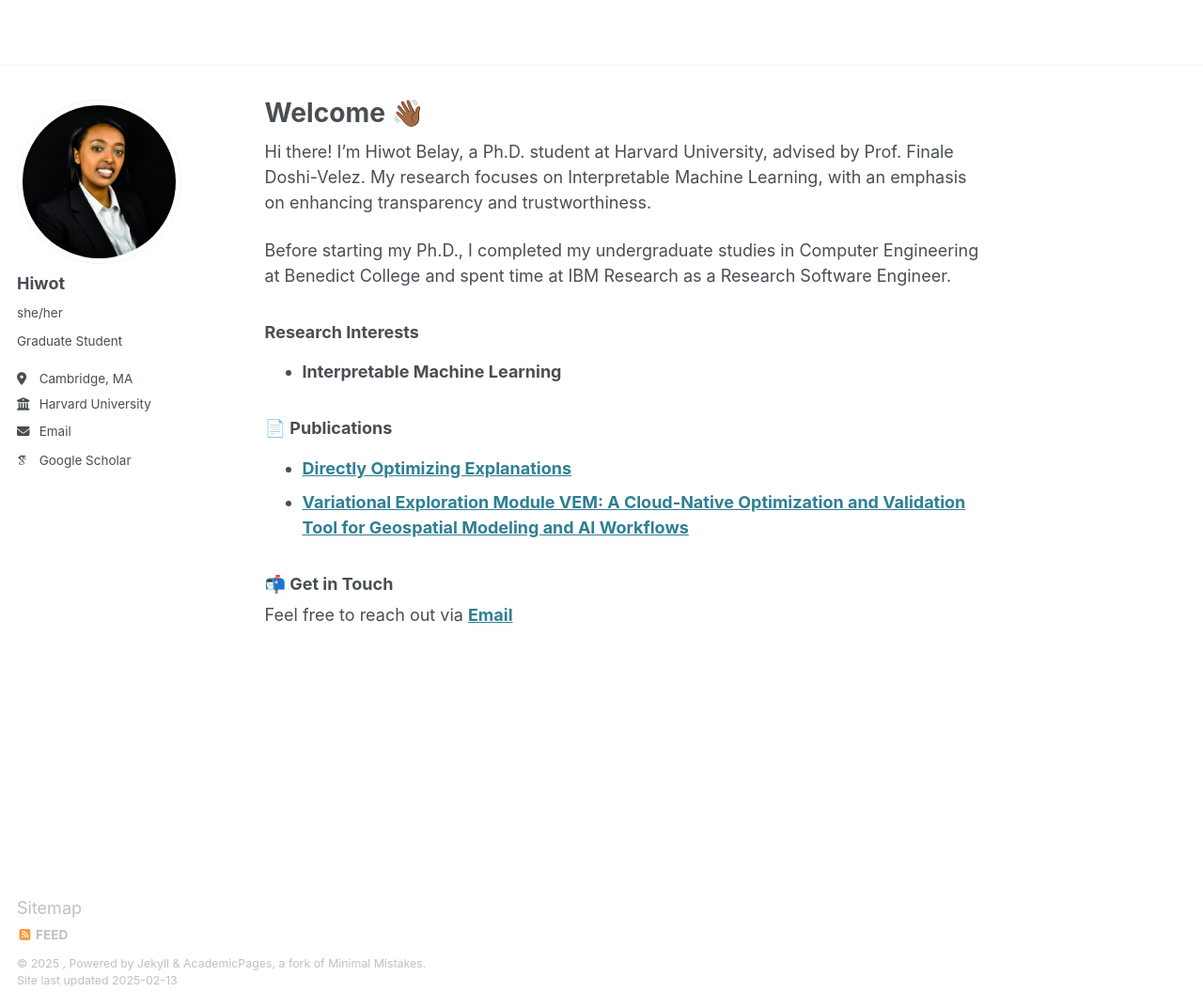
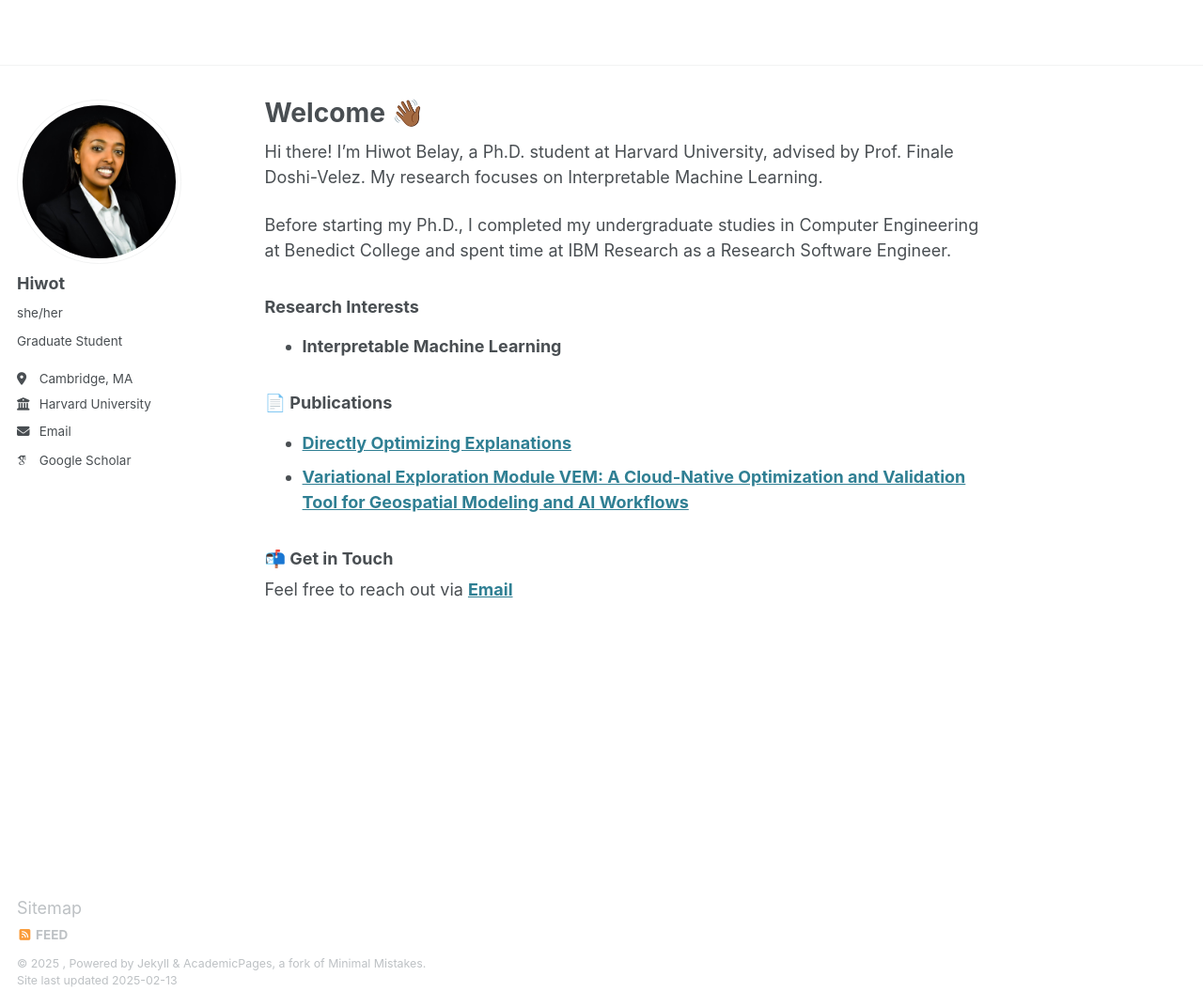
Before and after one commit to Hiwot985/Hiwot_personal_website, a Jekyll site: the page built from _pages/about.md, in a window 1280 px wide and 1072 px high. Shown: the whole window at 94% size. Built offline with Jekyll 4.4.1, drawn with Linux system fonts in a browser that asks for light colours; some web fonts are replaced.

Commit message:
Update about.md

```diff
--- a/_pages/about.md
+++ b/_pages/about.md
@@ -7,7 +7,7 @@ redirect_from:
   # - /about.html
 ---
 
-Hi there! I’m Hiwot Belay, a Ph.D. student at Harvard University, advised by Prof. Finale Doshi-Velez. My research focuses on Interpretable Machine Learning, with an emphasis on enhancing transparency and trustworthiness.
+Hi there! I’m Hiwot Belay, a Ph.D. student at Harvard University, advised by Prof. Finale Doshi-Velez. My research focuses on Interpretable Machine Learning.
 
 Before starting my Ph.D., I completed my undergraduate studies in Computer Engineering at Benedict College and spent time at IBM Research as a Research Software Engineer.
 
```
